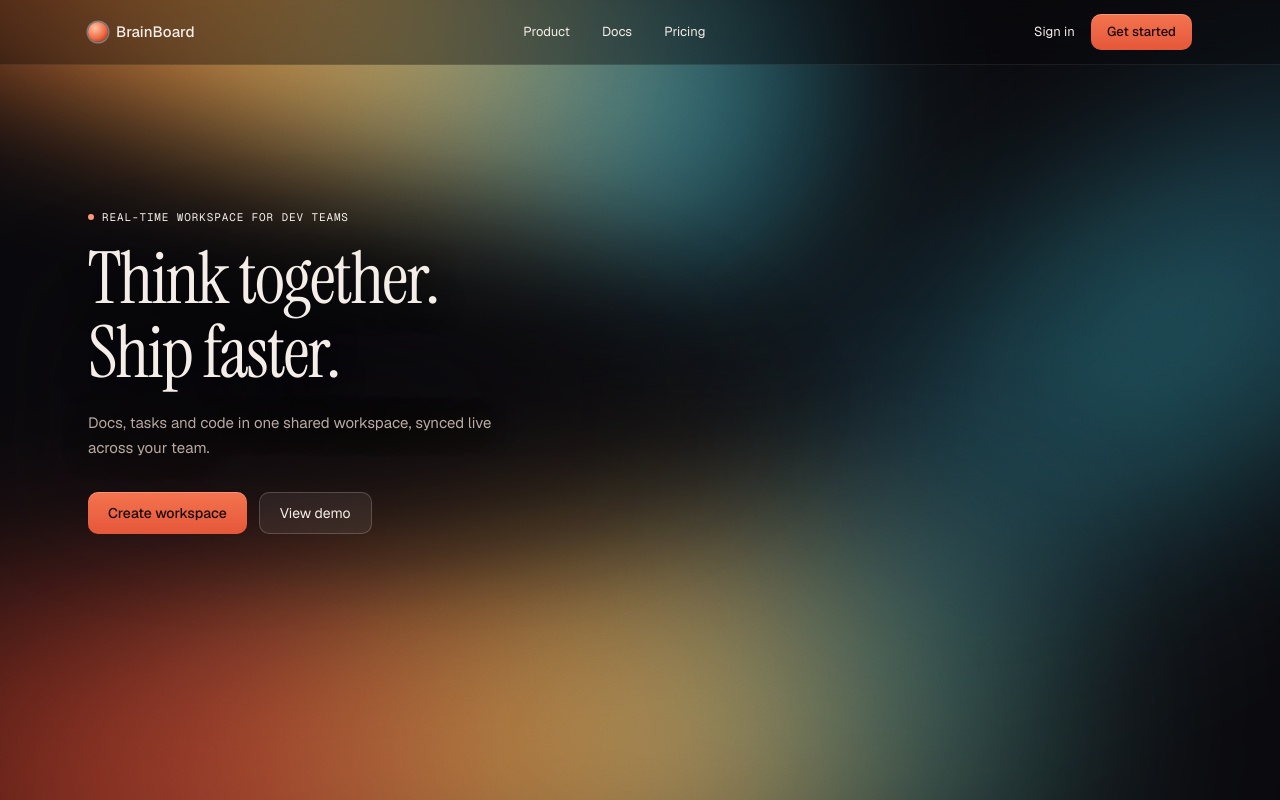
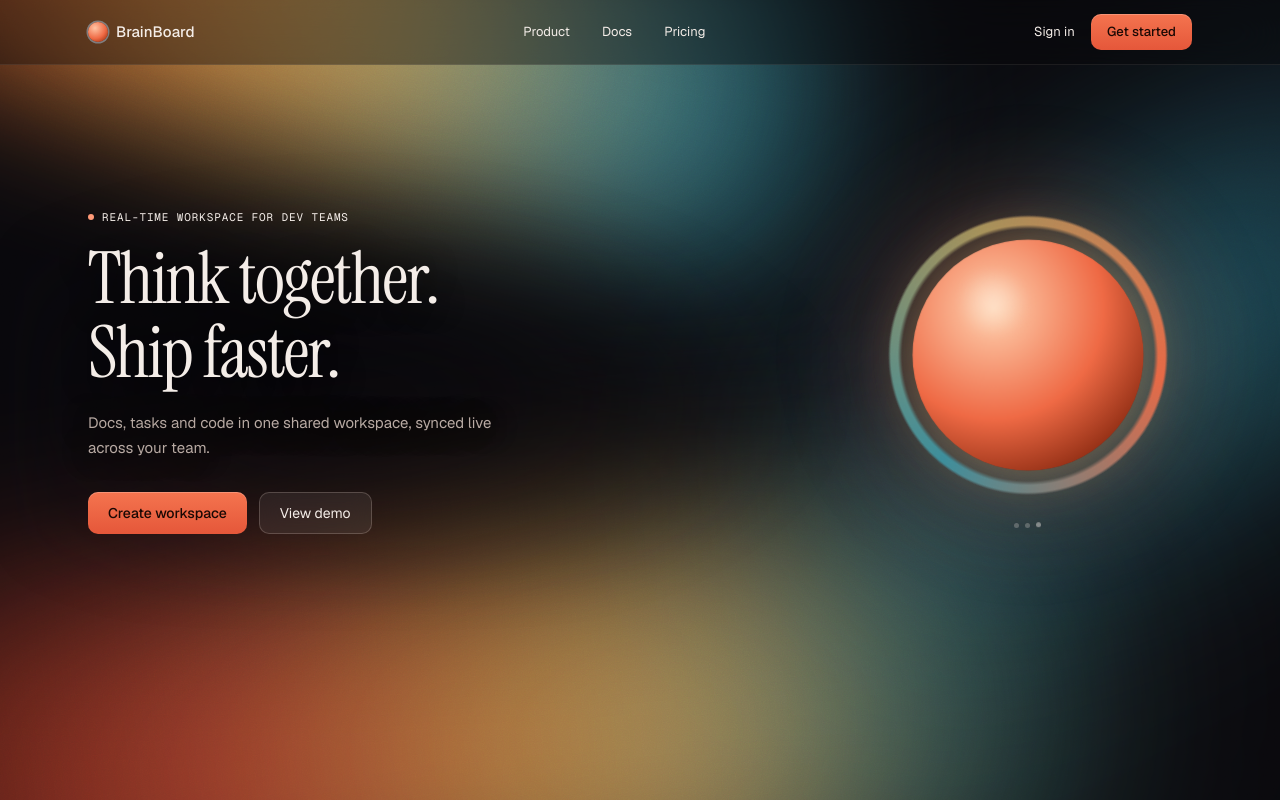
Before and after one commit to anshikasahu11/BrainBoard-, a Next.js app in the folder frontend/: page / in a window 1280 px wide. Built offline with nearby package versions, Linux system fonts and the light colour scheme.

Commit message:
feat(landing): add animated AI orb to hero

```diff
--- a/frontend/app/globals.css
+++ b/frontend/app/globals.css
@@ -308,3 +308,123 @@ html {
   background: radial-gradient(ellipse at 40% 55%, rgb(9 8 12 / 0.6), rgb(9 8 12 / 0) 68%);
   filter: blur(20px);
 }
+/* ---------- AI orb ---------- */
+
+.orb {
+  position: relative;
+  width: clamp(170px, 24vw, 280px);
+  aspect-ratio: 1;
+}
+
+/* Soft halo behind the orb. The blur is static; only opacity animates. */
+.orb-glow {
+  position: absolute;
+  inset: -32%;
+  border-radius: 9999px;
+  background: radial-gradient(
+    circle,
+    rgb(239 170 100 / 0.38) 0%,
+    rgb(223 77 46 / 0.2) 40%,
+    transparent 68%
+  );
+  filter: blur(34px);
+  animation: orb-glow 6s ease-in-out infinite;
+}
+
+.orb-core {
+  position: absolute;
+  inset: 9%;
+  border-radius: 9999px;
+  background: radial-gradient(circle at 35% 30%, #ffd2b0, #ef6a45 50%, #7a1f08 88%);
+  box-shadow: 0 0 60px rgb(239 170 100 / 0.4);
+  animation: orb-breathe 5s ease-in-out infinite;
+}
+
+/* Small highlight that makes the core look like a glossy sphere */
+.orb-core::after {
+  content: "";
+  position: absolute;
+  left: 18%;
+  top: 14%;
+  width: 34%;
+  height: 26%;
+  border-radius: 9999px;
+  background: radial-gradient(circle, rgb(255 240 225 / 0.55), transparent 70%);
+  filter: blur(6px);
+}
+
+/* Thin spectrum ring: teal, gold, ember. Rotates slowly. */
+.orb-ring {
+  position: absolute;
+  inset: 0;
+  border-radius: 9999px;
+  background: conic-gradient(
+    from 0deg,
+    rgb(60 150 165 / 0.9),
+    rgb(201 178 106 / 0.75),
+    rgb(239 106 69 / 0.95),
+    rgb(60 150 165 / 0.9)
+  );
+  -webkit-mask: radial-gradient(closest-side, transparent 90%, #000 93%, #000 98%, transparent 100%);
+  mask: radial-gradient(closest-side, transparent 90%, #000 93%, #000 98%, transparent 100%);
+  animation: orb-spin 9s linear infinite;
+}
+
+.orb-dots {
+  display: flex;
+  gap: 6px;
+  margin-top: 28px;
+}
+.orb-dots i {
+  width: 5px;
+  height: 5px;
+  border-radius: 9999px;
+  background: var(--color-fg);
+  opacity: 0.25;
+  animation: orb-dot 1.4s ease-in-out infinite;
+}
+.orb-dots i:nth-child(2) {
+  animation-delay: 0.18s;
+}
+.orb-dots i:nth-child(3) {
+  animation-delay: 0.36s;
+}
+
+@keyframes orb-breathe {
+  0%,
+  100% {
+    transform: scale(1);
+  }
+  50% {
+    transform: scale(calc(1 + var(--drift) * 0.04));
+  }
+}
+
+@keyframes orb-glow {
+  0%,
+  100% {
+    opacity: 0.7;
+  }
+  50% {
+    opacity: 1;
+  }
+}
+
+@keyframes orb-spin {
+  to {
+    transform: rotate(360deg);
+  }
+}
+
+@keyframes orb-dot {
+  0%,
+  80%,
+  100% {
+    opacity: 0.25;
+    transform: translateY(0);
+  }
+  40% {
+    opacity: 1;
+    transform: translateY(-3px);
+  }
+}
--- /dev/null
+++ b/frontend/components/Orb.jsx
@@ -0,0 +1,18 @@
+// The BrainBoard AI orb. Purely decorative, so it's hidden from screen readers.
+export default function Orb({ className = "" }) {
+  return (
+    <div className={`flex flex-col items-center ${className}`} aria-hidden="true">
+      <div className="orb">
+        <div className="orb-glow" />
+        <div className="orb-core" />
+        <div className="orb-ring" />
+      </div>
+
+      <div className="orb-dots">
+        <i />
+        <i />
+        <i />
+      </div>
+    </div>
+  );
+}
--- a/frontend/components/landing/Hero.jsx
+++ b/frontend/components/landing/Hero.jsx
@@ -1,5 +1,6 @@
 import Link from "next/link";
 import Reveal from "@/components/Reveal";
+import Orb from "@/components/Orb";
 
 export default function Hero() {
   return (
@@ -54,7 +55,12 @@ export default function Hero() {
       </div>
 
       {/* Right column: reserved for the AI orb (Step 2) */}
-      <div className="hidden min-h-64 md:block" aria-hidden="true" />
+            {/* Right column: the AI orb */}
+      <div className="flex items-center justify-center md:justify-end md:pr-6">
+        <Reveal level="expressive" delay={0.9}>
+          <Orb />
+        </Reveal>
+      </div>
     </section>
   );
 }
```
